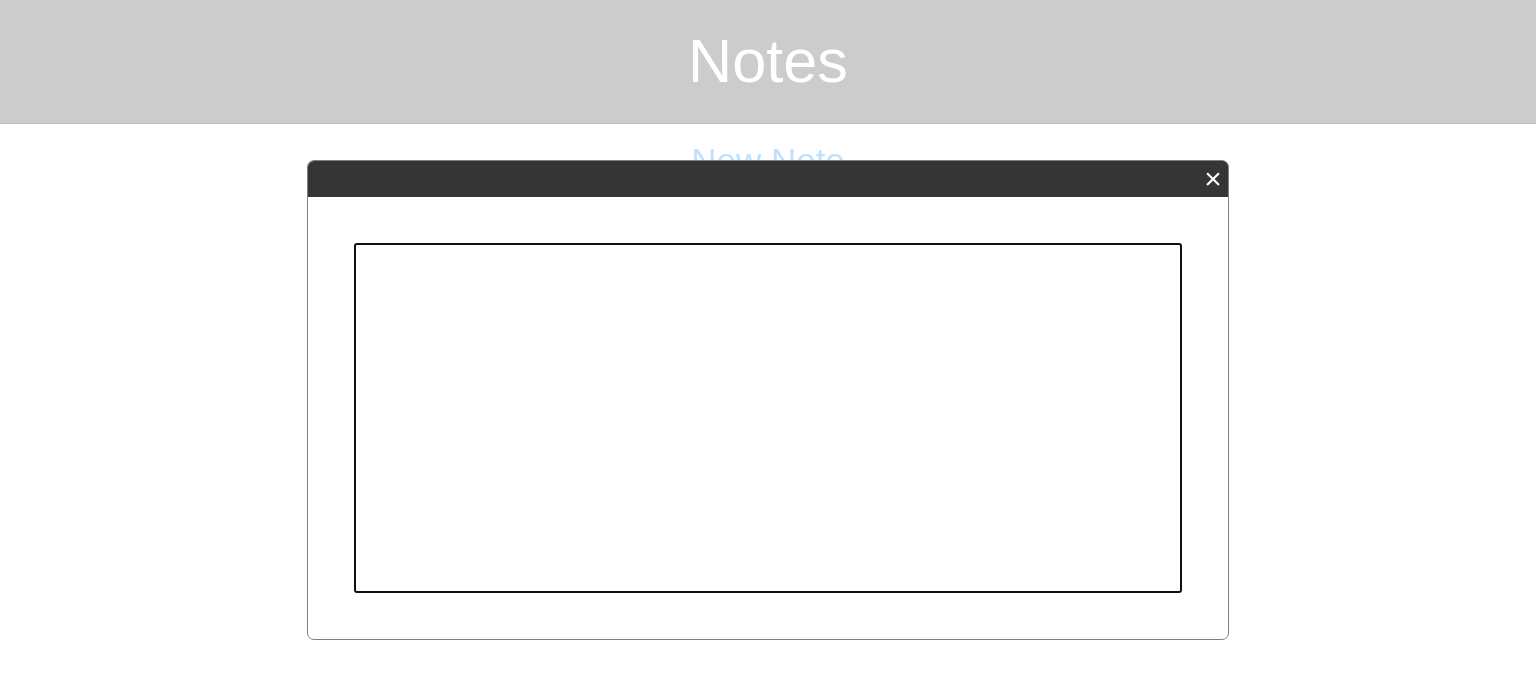
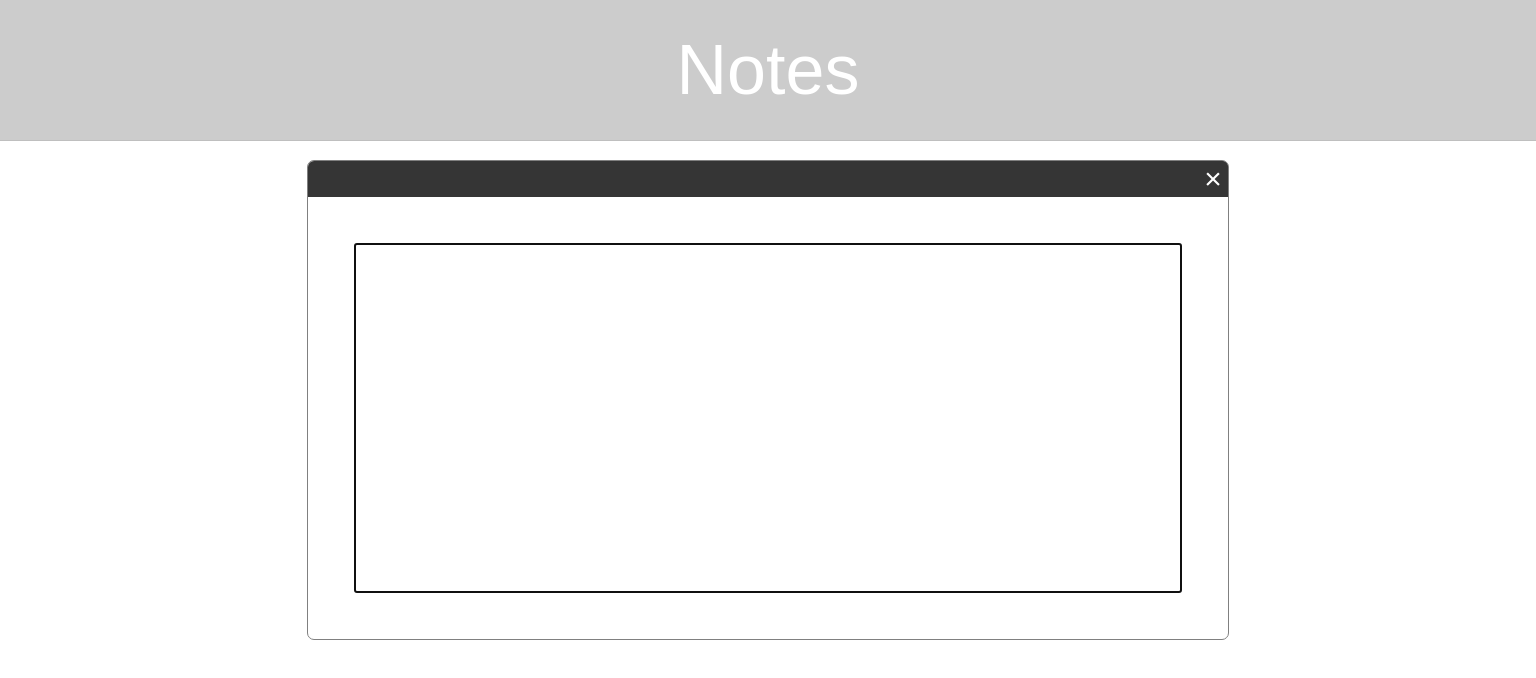
Before and after one commit to sequoian/notes, a React (Create React App) app: page / in a window 1536 px wide. Shown: the top 678 px of the page. Built offline with nearby package versions, Linux system fonts and the light colour scheme.

Commit message:
responsive font size

```diff
--- a/src/components/App.css
+++ b/src/components/App.css
@@ -4,7 +4,7 @@
 
 .app {
   font-family: sans-serif;
-  font-size: 35px;
+  font-size: 20px;
 }
 
 .app,
@@ -20,3 +20,27 @@ h1 {
   background-color: #353535;
   color: white;
 }
+
+@media (min-width: 576px) {
+  .app {
+    font-size: 25px;
+  }
+}
+
+@media (min-width: 768px) {
+  .app {
+    font-size: 30px;
+  }
+}
+
+@media (min-width: 992px) {
+  .app {
+    font-size: 35px;
+  }
+}
+
+@media (min-width: 1400px) {
+  .app {
+    font-size: 40px;
+  }
+}
--- a/src/components/Editor.css
+++ b/src/components/Editor.css
@@ -10,4 +10,5 @@
   height: 100%;
   resize: none;
   font-size: 1em;
+  font-family: sans-serif;
 }
```
